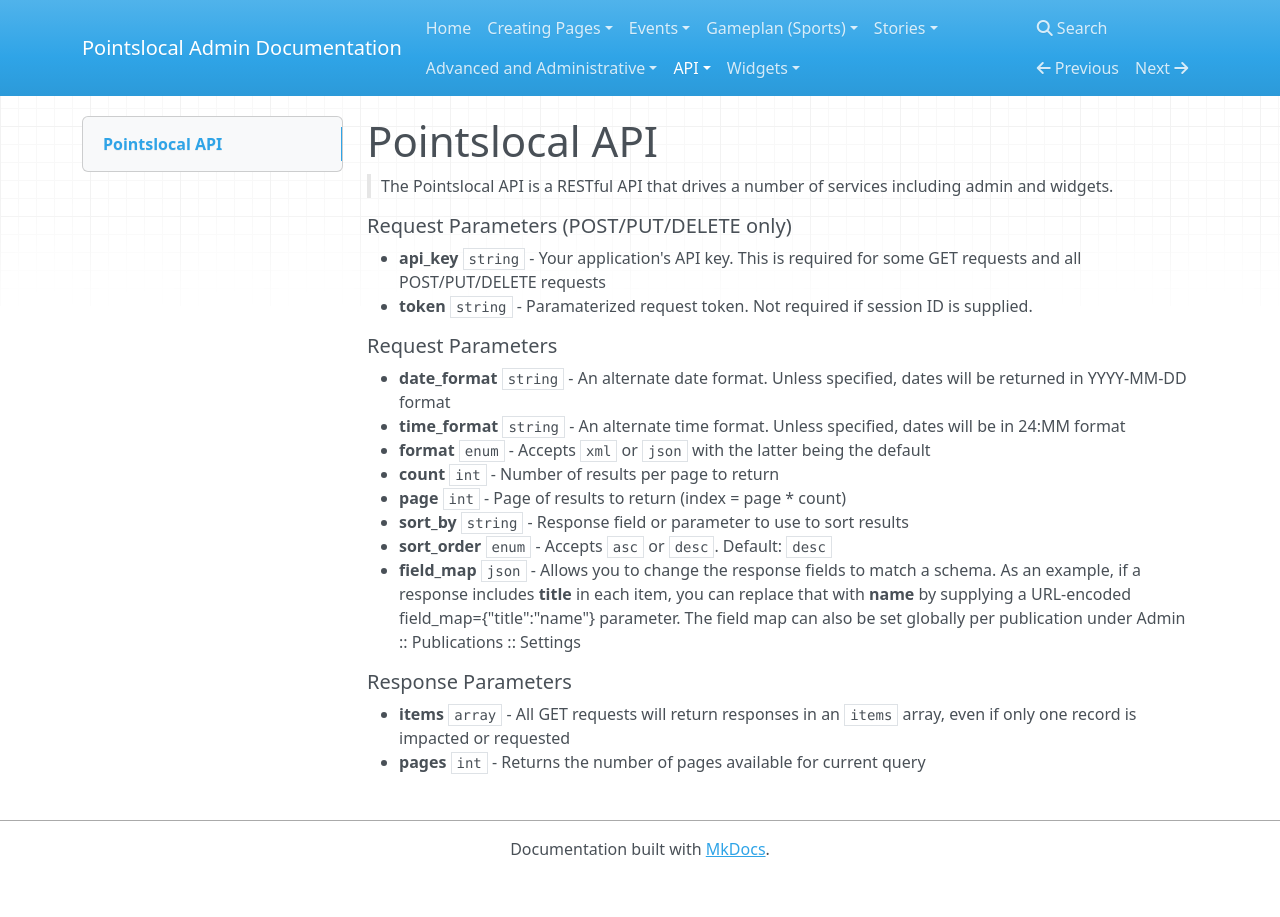
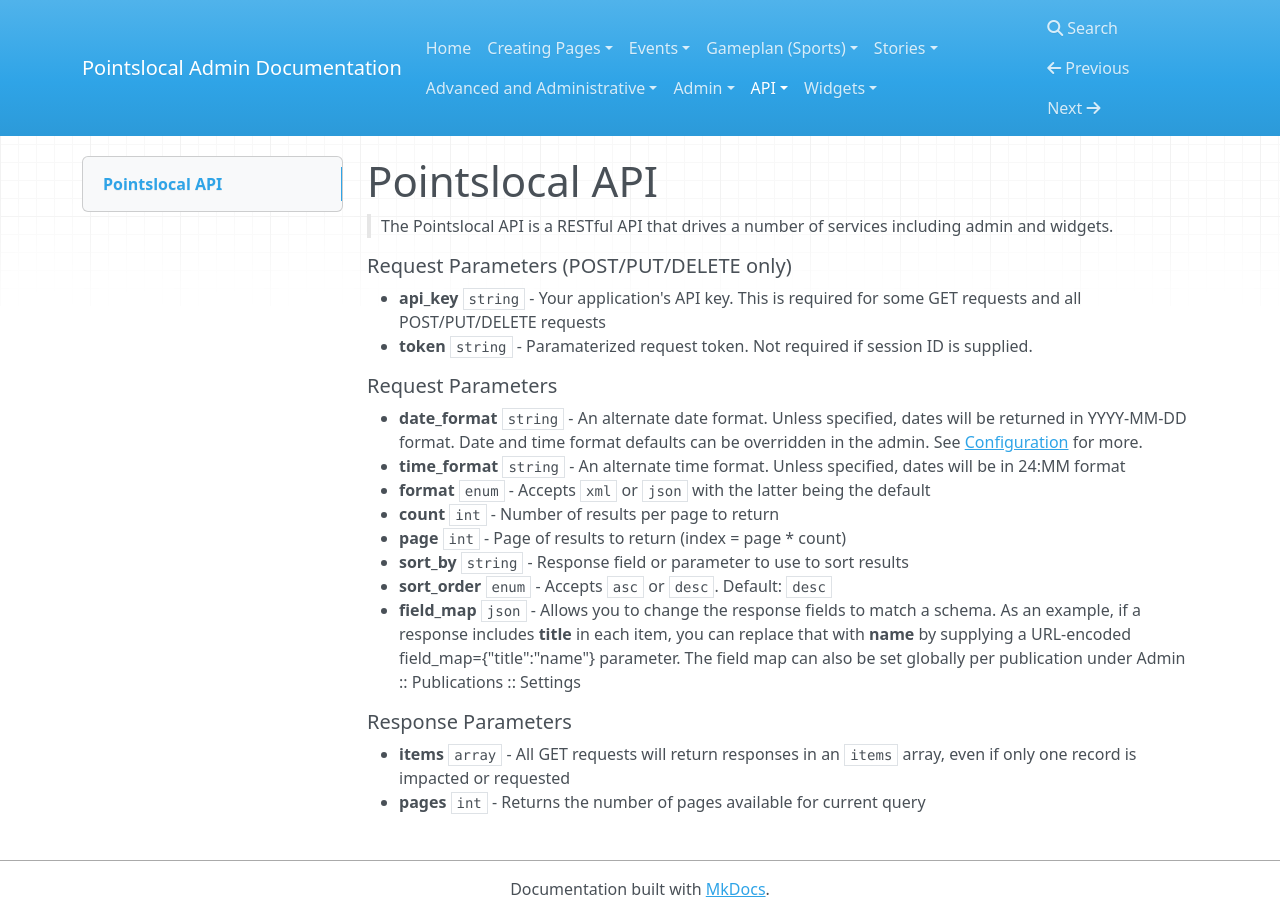
Before and after one commit to pointslocal/admin-docs, an MkDocs documentation site: the page built from docs/api.md, in a window 1280 px wide. Built offline with MkDocs 1.6.1, drawn with Linux system fonts in a browser that asks for light colours; nearby versions of some CDN libraries; old or Windows-style settings are respelled for this version of MkDocs.

Commit message:
Adds note on overrides

````diff
--- a/docs/api.md
+++ b/docs/api.md
@@ -7,7 +7,7 @@
 - **token** ```string``` - Paramaterized request token.  Not required if session ID is supplied.
 
 ##### Request Parameters
-- **date_format** ```string``` - An alternate date format.  Unless specified, dates will be returned in YYYY-MM-DD format
+- **date_format** ```string``` - An alternate date format.  Unless specified, dates will be returned in YYYY-MM-DD format.  Date and time format defaults can be overridden in the admin.  See [Configuration](admin_configuration.md) for more.
 - **time_format** ```string``` - An alternate time format.  Unless specified, dates will be in 24:MM format
 - **format** ```enum``` - Accepts ```xml``` or ```json``` with the latter being the default
 - **count** ```int``` - Number of results per page to return
--- a/mkdocs.yml
+++ b/mkdocs.yml
@@ -23,6 +23,8 @@
   - Managing and Creating Stories: stories_create.md
 - Advanced and Administrative:
   - Managing Ontology: admin_ontology.md
+- Admin:
+  - Site Configuration: admin_configuration.md
 - API:
   - The API: api.md
   - Constructing Images: images.md
````
Also changed, not shown: docs/admin_configuration.md (added, +2 -0 lines).
